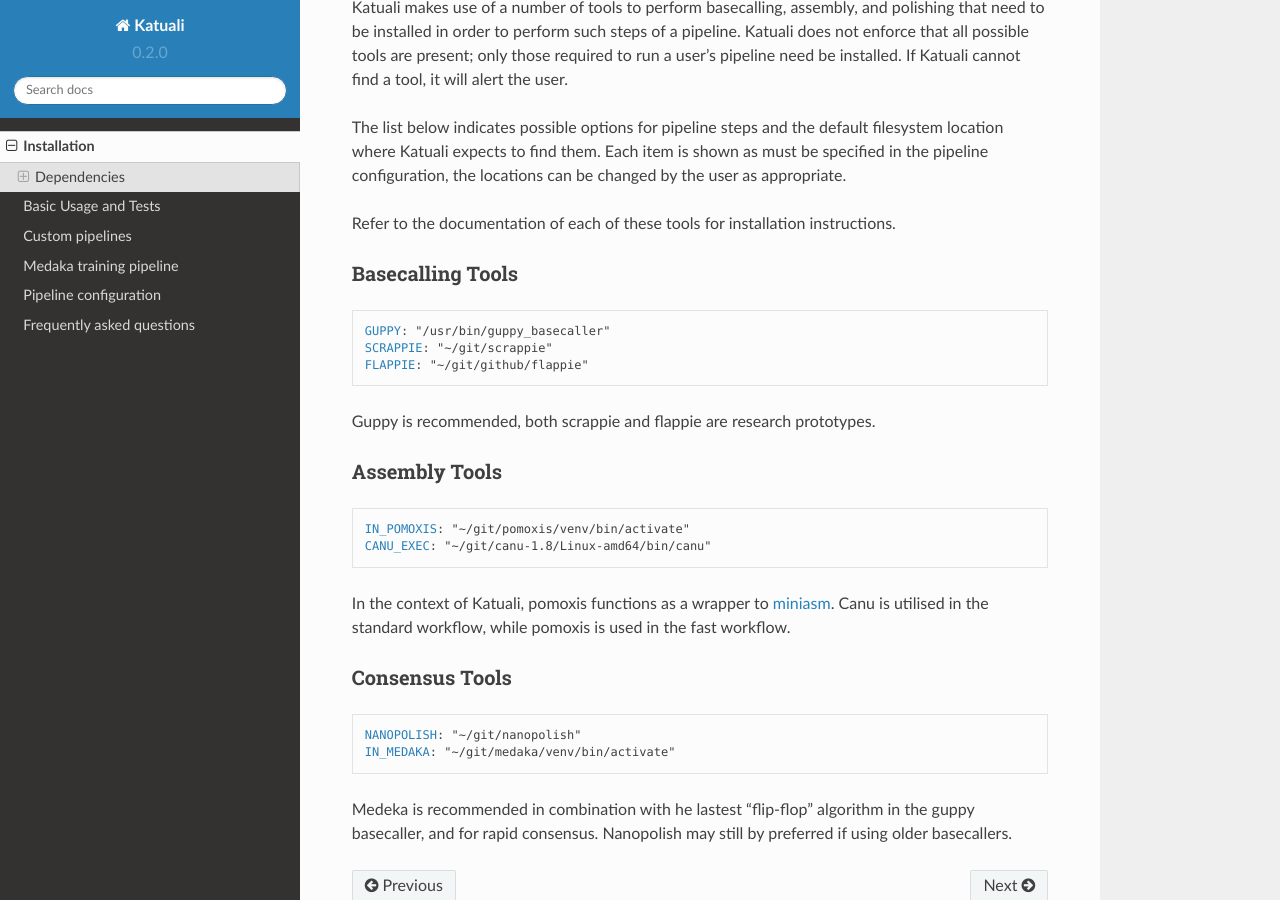
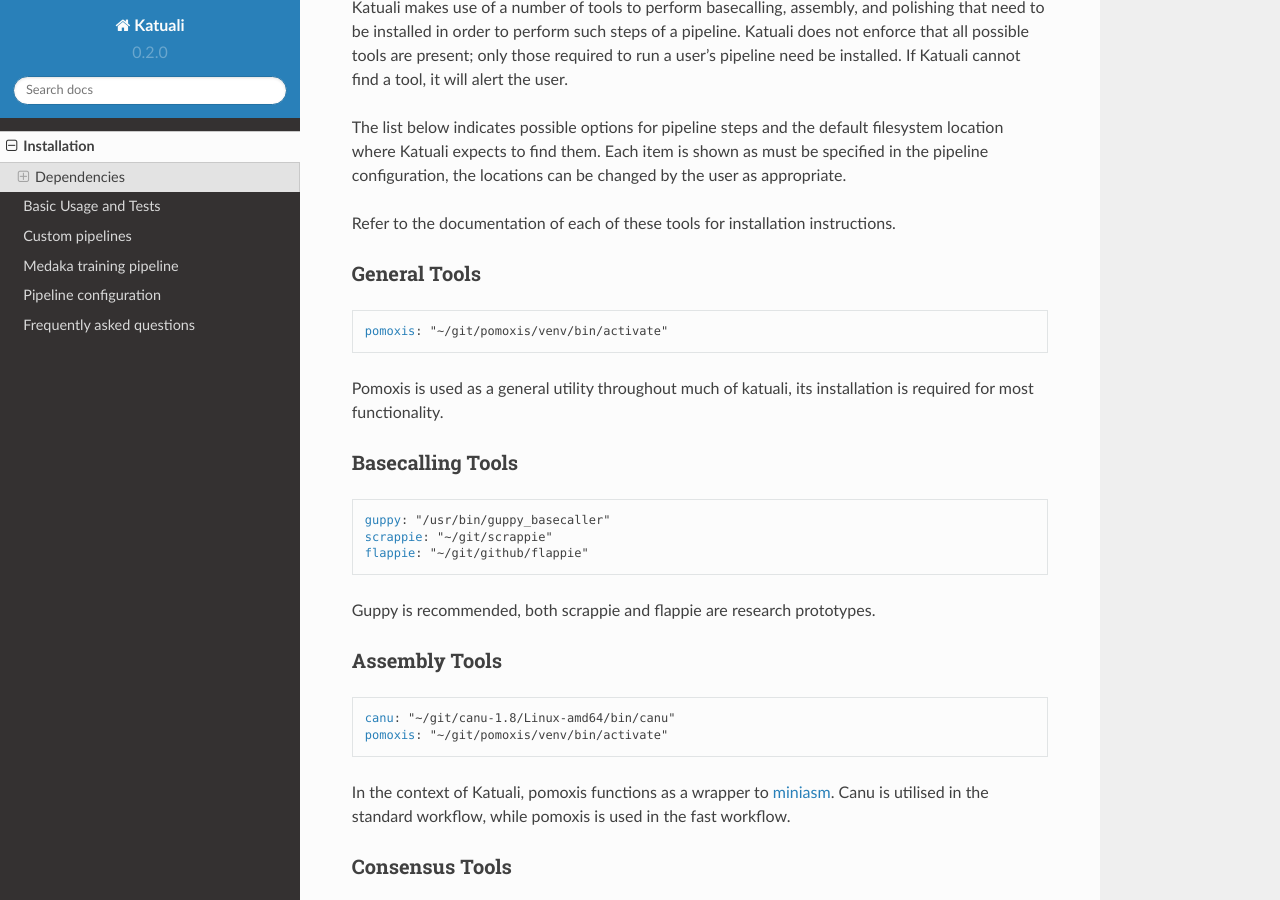
Before and after one commit to nanoporetech/katuali, a Sphinx documentation site: the page built from docs/installation.rst, in a window 1280 px wide and 900 px high, scrolled down 505 px. Built offline with Sphinx 7.4.7 and the Read the Docs theme 2.0.0, drawn with Linux system fonts in a browser that asks for light colours.

Commit message:
Add pomoxis to docs as generally required tool

```diff
--- a/docs/installation.rst
+++ b/docs/installation.rst
@@ -37,14 +37,24 @@
 
 Refer to the documentation of each of these tools for installation instructions.
 
+General Tools
+^^^^^^^^^^^^^
+
+.. parsed-literal::
+
+    `pomoxis <https://github.com/nanoporetech/pomoxis>`_: "~/git/pomoxis/venv/bin/activate"
+
+Pomoxis is used as a general utility throughout much of katuali, its
+installation is required for most functionality.
+
 Basecalling Tools
 ^^^^^^^^^^^^^^^^^
 
 .. parsed-literal::
 
-    `GUPPY <https://community.nanoporetech.com/downloads>`_: "/usr/bin/guppy_basecaller"
-    `SCRAPPIE <https://github.com/nanoporetech/scrappie>`_: "~/git/scrappie"
-    `FLAPPIE <https://github.com/nanoporetech/flappie>`_: "~/git/github/flappie"
+    `guppy <https://community.nanoporetech.com/downloads>`_: "/usr/bin/guppy_basecaller"
+    `scrappie <https://github.com/nanoporetech/scrappie>`_: "~/git/scrappie"
+    `flappie <https://github.com/nanoporetech/flappie>`_: "~/git/github/flappie"
 
 Guppy is recommended, both scrappie and flappie are research prototypes.
 
@@ -53,8 +63,8 @@
 
 .. parsed-literal::
 
-    `IN_POMOXIS <https://github.com/nanoporetech/pomoxis>`_: "~/git/pomoxis/venv/bin/activate"
-    `CANU_EXEC <https://github.com/marbl/canu>`_: "~/git/canu-1.8/Linux-amd64/bin/canu"
+    `canu <https://github.com/marbl/canu>`_: "~/git/canu-1.8/Linux-amd64/bin/canu"
+    `pomoxis <https://github.com/nanoporetech/pomoxis>`_: "~/git/pomoxis/venv/bin/activate"
 
 In the context of Katuali, pomoxis functions as a wrapper to
 `miniasm <https://github.com/lh3/miniasm>`_. Canu is utilised in the standard
```
Also changed, not shown: README.md (+7 -0 lines).
